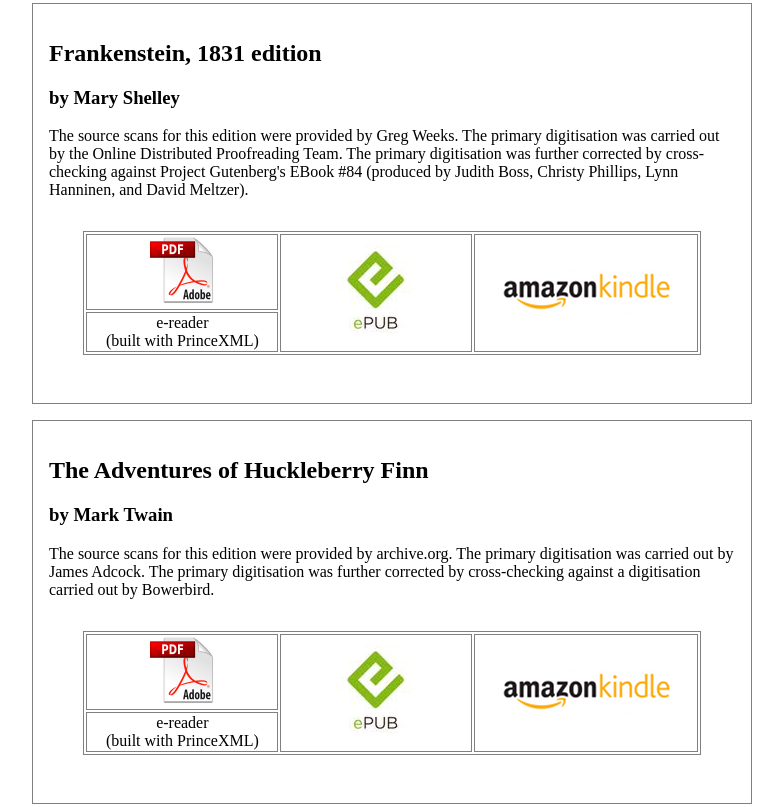
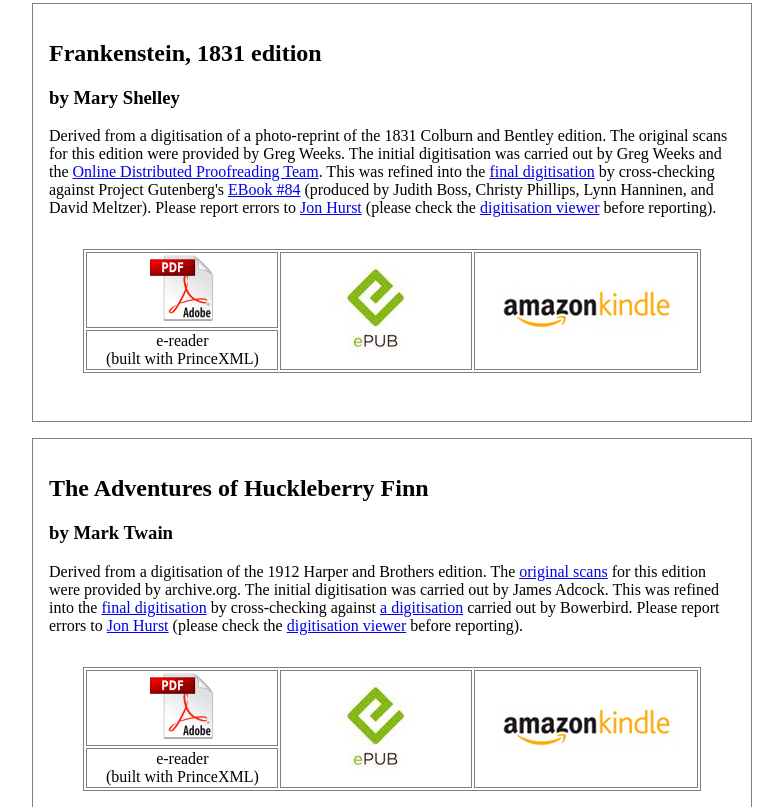
Before and after one commit to JonHurst/gutimp, a plain HTML site: page index/index.html in a window 1280 px wide. Shown: the part 1216-2023 px from the top of the page, without its empty margins (248-1031 px from the left). Drawn offline with Linux system fonts and the light colour scheme.

Commit message:
Updated blurbs

```diff
--- a/index/index.html
+++ b/index/index.html
@@ -2,7 +2,7 @@
 <!DOCTYPE html PUBLIC "-//W3C//DTD XHTML 1.0 Strict//EN" "http://www.w3.org/TR/xhtml1/DTD/xhtml1-strict.dtd">
 <html xmlns="http://www.w3.org/1999/xhtml">
   <head>
-    <title>Prototype micro-library</title>
+    <title>Jon Hurst's micro-library</title>
     <link rel="stylesheet" type="text/css" href="styles.css"/>
   </head>
   <body>
@@ -87,10 +87,16 @@
       <h2>Frankenstein, 1831 edition</h2>
       <h3>by Mary Shelley</h3>
 
-      <p>The source scans for this edition were provided by Greg Weeks. The primary digitisation was
-      carried out by the Online Distributed Proofreading Team. The primary digitisation was further
-      corrected by cross-checking against Project Gutenberg's EBook #84 (produced by Judith Boss,
-      Christy Phillips, Lynn Hanninen, and David Meltzer).</p>
+      <p>Derived from a digitisation of a photo-reprint of the 1831 Colburn and Bentley edition. The
+      original scans for this edition were provided by Greg Weeks. The initial digitisation was
+      carried out by Greg Weeks and the <a href="http://www.pgdp.net/c/">Online Distributed
+      Proofreading Team</a>. This was refined into the <a
+      href="http://www.readingroo.ms/jon/dig/frankenstein-1831/">final digitisation</a> by
+      cross-checking against Project Gutenberg's <a href="http://www.gutenberg.org/ebooks/84">EBook
+      #84</a> (produced by Judith Boss, Christy Phillips, Lynn Hanninen, and David Meltzer). Please
+      report errors to <a href="mailto:doc-errors@hursts.eclipse.co.uk">Jon Hurst</a> (please check
+      the <a href="http://www.readingroo.ms/jon/view/frankenstein-1831.html">digitisation viewer</a>
+      before reporting).</p>
 
       <table>
         <tr>
@@ -109,9 +115,16 @@
       <h2>The Adventures of Huckleberry Finn</h2>
       <h3>by Mark Twain</h3>
 
-      <p>The source scans for this edition were provided by archive.org. The primary digitisation was
-      carried out by James Adcock. The primary digitisation was further corrected by cross-checking
-      against a digitisation carried out by Bowerbird.</p>
+      <p>Derived from a digitisation of the 1912 Harper and Brothers edition. The <a
+      href="https://archive.org/details/adventuresofhuck00twaiuoft">original scans</a> for this
+      edition were provided by archive.org. The initial digitisation was carried out by James
+      Adcock. This was refined into the <a
+      href="http://www.readingroo.ms/jon/dig/huckfinn/">final digitisation</a> by
+      cross-checking against <a href="http://zenmagiclove.com/huckf/huckf-006.zml">a
+      digitisation</a> carried out by Bowerbird.  Please report errors
+      to <a href="mailto:doc-errors@hursts.eclipse.co.uk">Jon Hurst</a> (please check the <a
+      href="http://www.readingroo.ms/jon/view/huckfinn.html">digitisation viewer</a> before
+      reporting).</p>
 
       <table>
         <tr>
@@ -164,10 +177,16 @@
       <h2>The Adventures of Sherlock Holmes</h2>
       <h3>by A. Conan Doyle</h3>
 
-      <p>The source scans for this edition were provided by archive.org. The primary digitisation
-      was carried out by the Online Distributed Proofreading Team. The primary digitisation was
-      further corrected by cross-checking with Project Gutenberg's EBook #1661 (produced by Jose
-      Menendez).</p>
+      <p>Derived from a digitisation of the 1892 Harper and Brothers edition. The original scans for
+      this edition were provided by The Internet Archive/American Libraries. The initial
+      digitisation was carried out by the <a href="http://www.pgdp.net/c/">Online Distributed
+      Proofreading Team</a>. This was refined into the <a
+      href="http://www.readingroo.ms/jon/dig/sherlock-adventures/">final digitisation</a> by
+      cross-checking with Project Gutenberg's <a href="http://www.gutenberg.org/ebooks/1661">EBook
+      #1661</a> (produced by Jose Menendez).  Please report errors to <a
+      href="mailto:doc-errors@hursts.eclipse.co.uk">Jon Hurst</a> (please check the <a
+      href="http://www.readingroo.ms/jon/view/sherlock-adventures.html">digitisation viewer</a> before
+      reporting).</p>
 
       <table>
         <tr>
```
